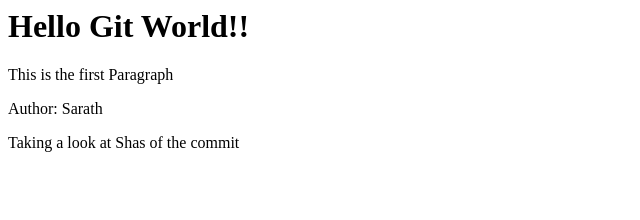
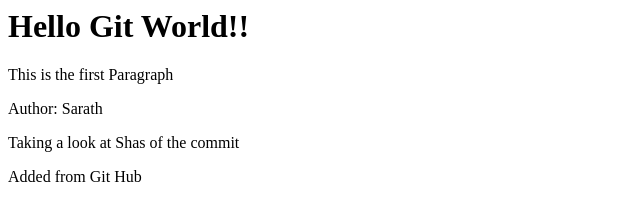
Before and after one commit to CSarath-Chandra/githubmasterclass, a plain HTML site: page index.html in a window 1280 px wide. Shown: the whole page, without its empty margins (0-640 px from the left). Drawn offline with Linux system fonts and the light colour scheme.

Commit message:
Update index.html
Added Div from GitHub

```diff
--- a/index.html
+++ b/index.html
@@ -9,3 +9,7 @@
 <div>
     <p>Taking a look at Shas of the commit</p>
 </div>
+
+<div>
+    <p>Added from Git Hub</p>
+</div>
```
